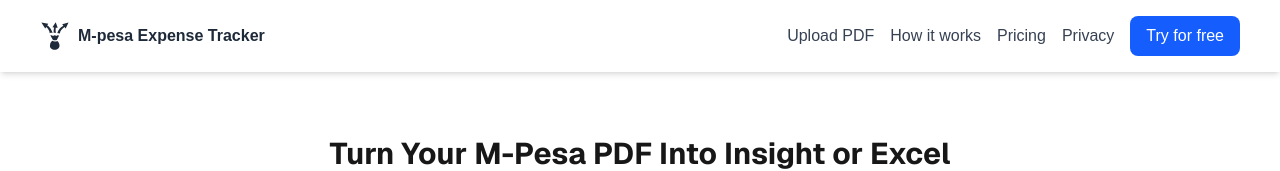
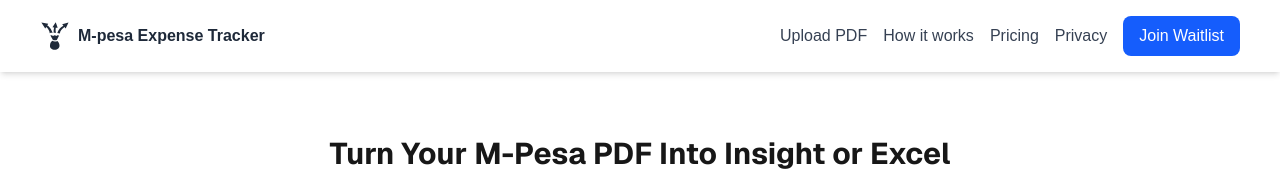
Before and after one commit to esthercate/M-Pesa-expense-tracker, a Next.js app in the folder mpesa-expense-tracker/: page / in a window 1280 px wide. Shown: the top 171 px of the page. Built offline with nearby package versions, Linux system fonts and the light colour scheme.

Commit message:
Edit navigation bar

```diff
--- a/mpesa-expense-tracker/src/app/components/Navbar.tsx
+++ b/mpesa-expense-tracker/src/app/components/Navbar.tsx
@@ -3,6 +3,7 @@ import { GiExpense } from 'react-icons/gi';
 import { HiMenu, HiX } from 'react-icons/hi';
 import React, { useState } from 'react';
 import Privacy from './Privacy'; // Modal component
+import Link from 'next/link';
 
 type Props = {};
 
@@ -16,10 +17,13 @@ const Navbar = (props: Props) => {
 		<>
 			<nav className="w-full px-4 md:px-10 py-4 shadow-md bg-white">
 				<div className="flex items-center justify-between">
-					<div className="flex items-center gap-2 font-bold text-gray-800">
+					<Link
+						href="/"
+						className="flex items-center gap-2 font-bold text-gray-800 hover:text-blue-600 transition"
+					>
 						<GiExpense size={30} />
 						M-pesa Expense Tracker
-					</div>
+					</Link>
 
 					{/* Hamburger Button */}
 					<button
@@ -55,9 +59,12 @@ const Navbar = (props: Props) => {
 						>
 							Privacy
 						</button>
-						<button className="bg-blue-600 text-white px-4 py-2 rounded-lg hover:bg-blue-700 transition">
-							Try for free
-						</button>
+						<Link
+							href="/#cta"
+							className="bg-blue-600 text-white px-4 py-2 rounded-lg hover:bg-blue-700 transition"
+						>
+							Join Waitlist
+						</Link>
 					</div>
 				</div>
 
@@ -91,9 +98,12 @@ const Navbar = (props: Props) => {
 						>
 							Privacy
 						</button>
-						<button className="bg-blue-600 text-white px-4 py-2 rounded-lg hover:bg-blue-700 transition">
-							Try for free
-						</button>
+						<Link
+							href="/#cta"
+							className="bg-blue-600 text-white px-4 py-2 rounded-lg hover:bg-blue-700 transition"
+						>
+							Join Waitlist
+						</Link>
 					</div>
 				)}
 			</nav>
```
